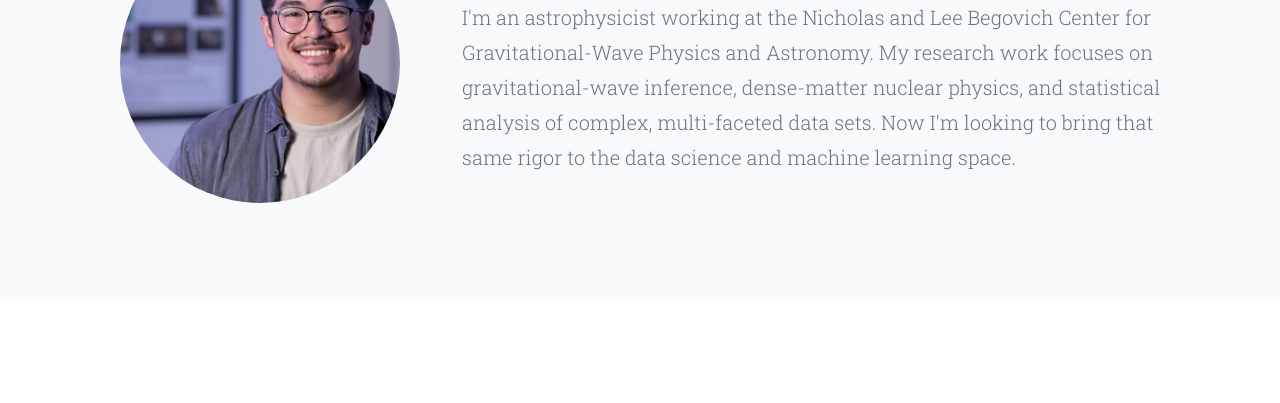
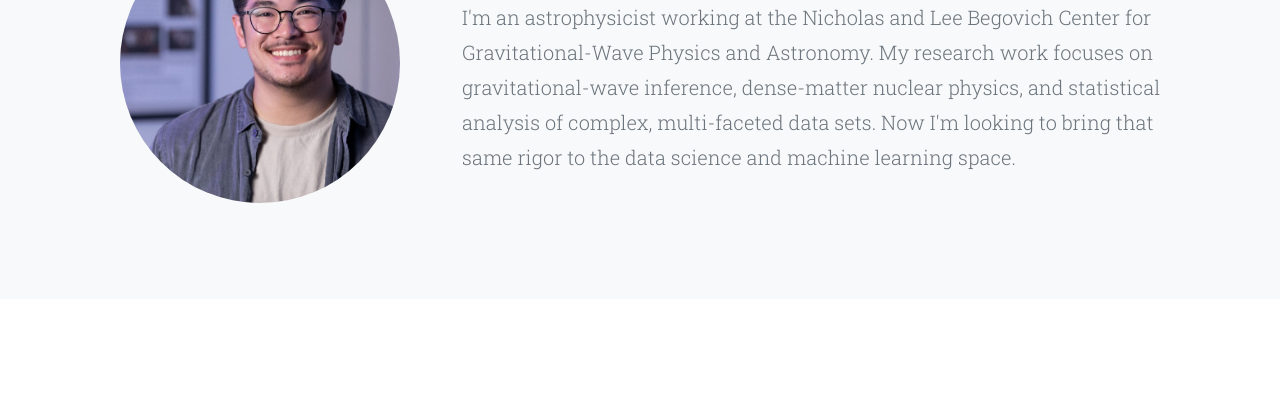
Before and after one commit to sunnyshn/sunnyshn.github.io, a website: page index.html in a window 1280 px wide. Shown: the part 761-1164 px from the top of the page. Drawn offline with nearby package versions, Linux system fonts and the light colour scheme.

Commit message:
tweaking

```diff
--- a/index.html
+++ b/index.html
@@ -37,7 +37,7 @@
                 aspect-ratio: 1;
                 object-fit: cover;
                 /* Baseline: centered, slight vertical bias for landscape headshots. Tweak first % = left/right, second % = up/down. */
-                object-position: 48% 52%;
+                object-position: 68% 52%;
             }
             /* Highlight cards: even thumbnail height (plus icons removed) */
             #publications .portfolio-item .portfolio-link img {
```
